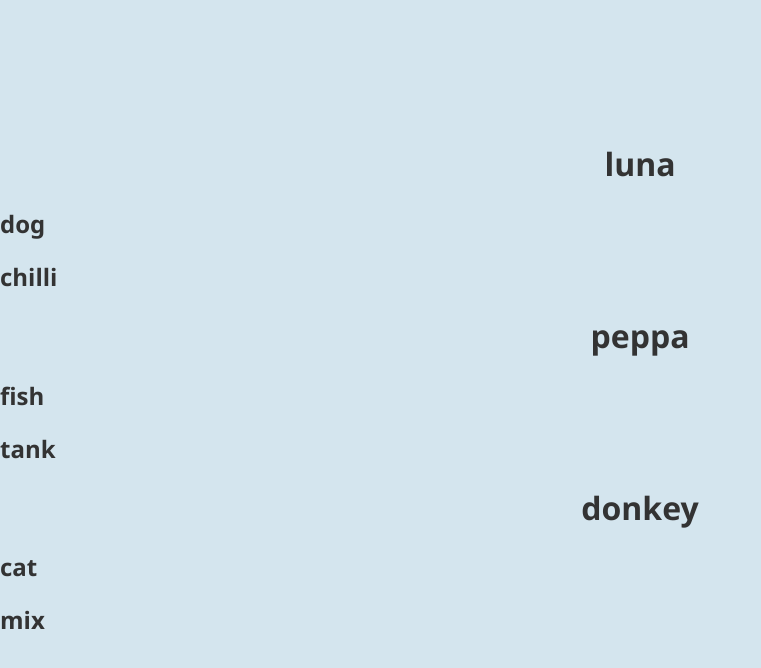
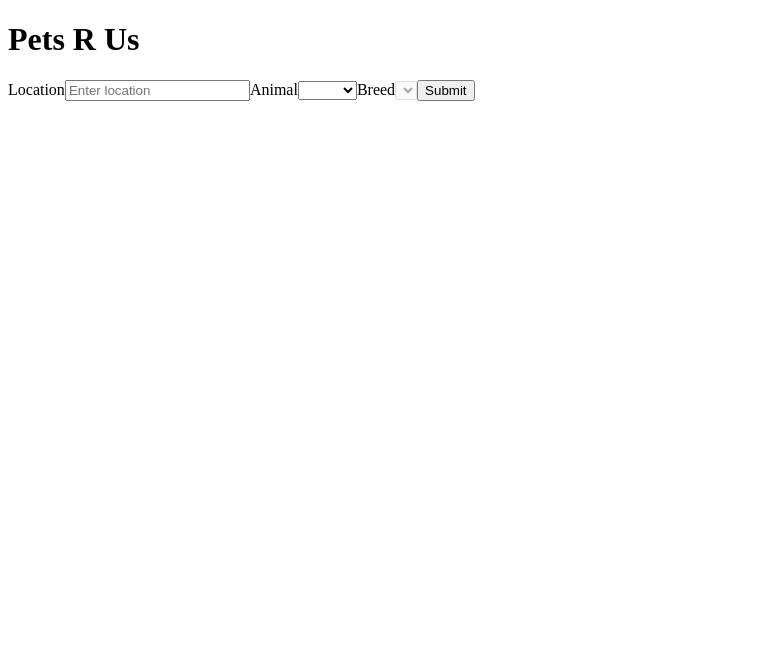
Before and after one commit to laspin/react, a React (Vite) app: page / in a window 1280 px wide. Shown: the top 668 px of the page, without its empty margins (0-761 px from the left). Built offline with nearby package versions, Linux system fonts and the light colour scheme.

Commit message:
comps update

```diff
--- a/src/App.js
+++ b/src/App.js
@@ -1,13 +1,11 @@
 import { render } from "react-dom";
-import Pet from "./components/Pet";
+import SearchParams from "./components/SearchParams";
 
 const App = () => {
   return (
     <div>
-      <h1>Adopt Me!</h1>
-      <Pet name={"luna"} animal={"dog"} breed={"chilli"} />
-      <Pet name={"peppa"} animal={"fish"} breed={"tank"} />
-      <Pet name={"donkey"} animal={"cat"} breed={"mix"} />
+      <h1>Pets R Us</h1>
+      <SearchParams />
     </div>
   );
 };
--- /dev/null
+++ b/src/components/SearchParams.js
@@ -0,0 +1,70 @@
+import { useState } from "react";
+
+const SearchParams = () => {
+  const [location, setLocation] = useState("");
+  const [animal, setAnimal] = useState("");
+  const [breed, setBreed] = useState("");
+  const breeds = [];
+  const ANIMALS = ["bird", "cat", "dog", "rabbit", "reptile"];
+
+  return (
+    <div className="search-params">
+      <form>
+        <label htmlFor="location">
+          Location
+          <input
+            id="location"
+            value={location}
+            placeholder="Enter location"
+            onChange={(e) => setLocation(e.target.value)}
+          />
+        </label>
+
+        <label htmlFor="animal">
+          Animal
+          <select
+            id="animal"
+            value={animal}
+            onChange={(e) => {
+              setAnimal(e.target.value);
+              setBreed("");
+            }}
+            onBlur={(e) => {
+              setAnimal(e.target.value);
+              setBreed("");
+            }}
+          >
+            <option />
+            {ANIMALS?.map((animal) => (
+              <option key={animal} value={animal}>
+                {animal}
+              </option>
+            ))}
+          </select>
+        </label>
+
+        <label htmlFor="breed">
+          Breed
+          <select
+            disabled={!breeds.length}
+            id="breed"
+            value={breed}
+            onChange={(e) => setBreed(e.target.value)}
+            onBlur={(e) => setBreed(e.target.value)}
+          >
+            <option />
+            {breeds?.map((brd) => (
+              <option key={brd} value={brd}>
+                {brd}
+              </option>
+            ))}
+          </select>
+        </label>
+
+        <button>Submit</button>
+      </form>
+    </div>
+  );
+};
+
+export default SearchParams;
--- a/src/index.html
+++ b/src/index.html
@@ -4,7 +4,7 @@
     <meta charset="UTF-8" />
     <meta name="viewport" content="width=device-width, initial-scale=1.0" />
     <meta http-equiv="X-UA-Compatible" content="ie=edge" />
-    <link rel="stylesheet" href="./style.css" />
+    <link rel="stylesheet" href="./styles/style.css" />
     <title>Yell-o</title>
   </head>
 
```
